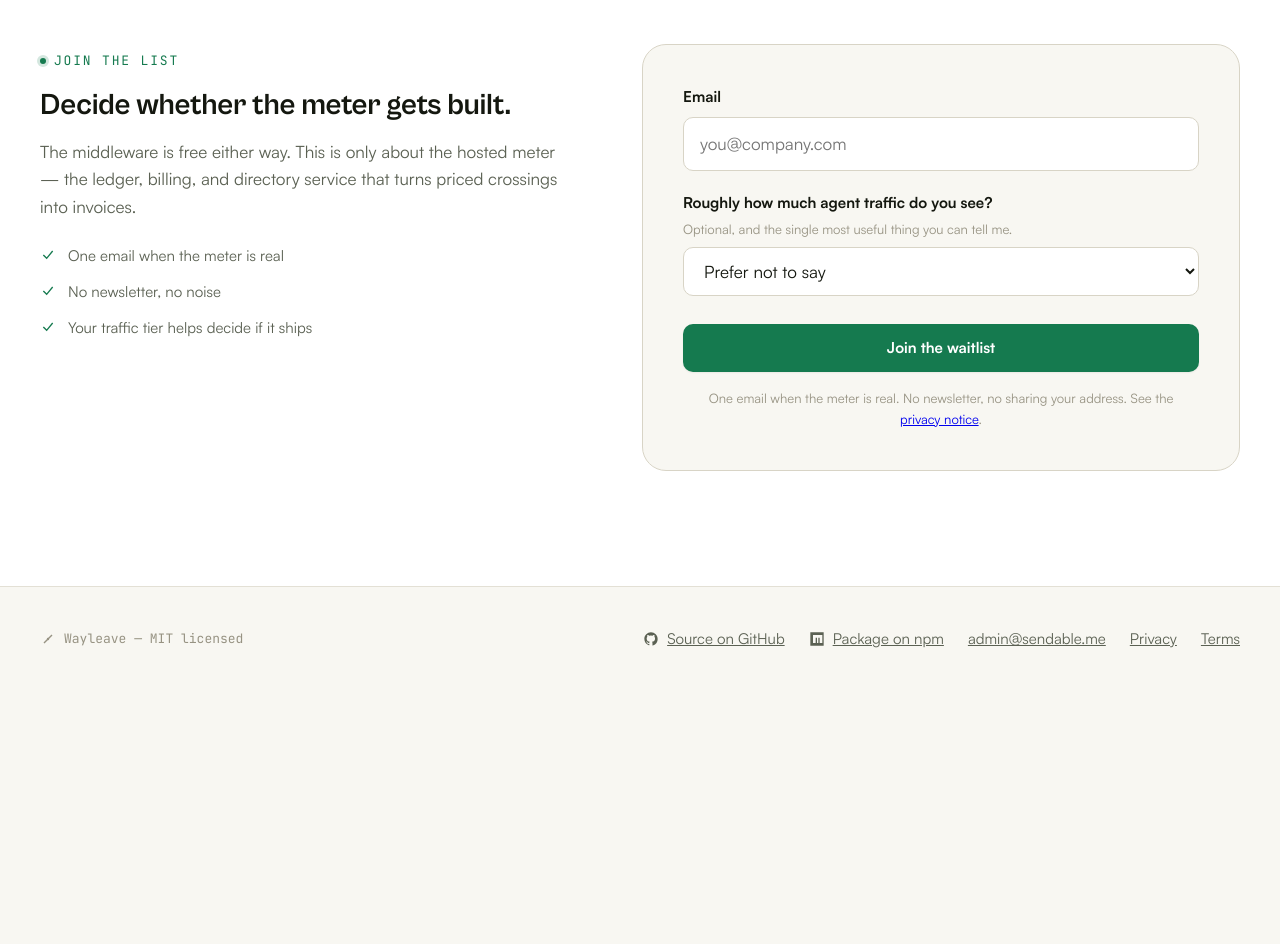
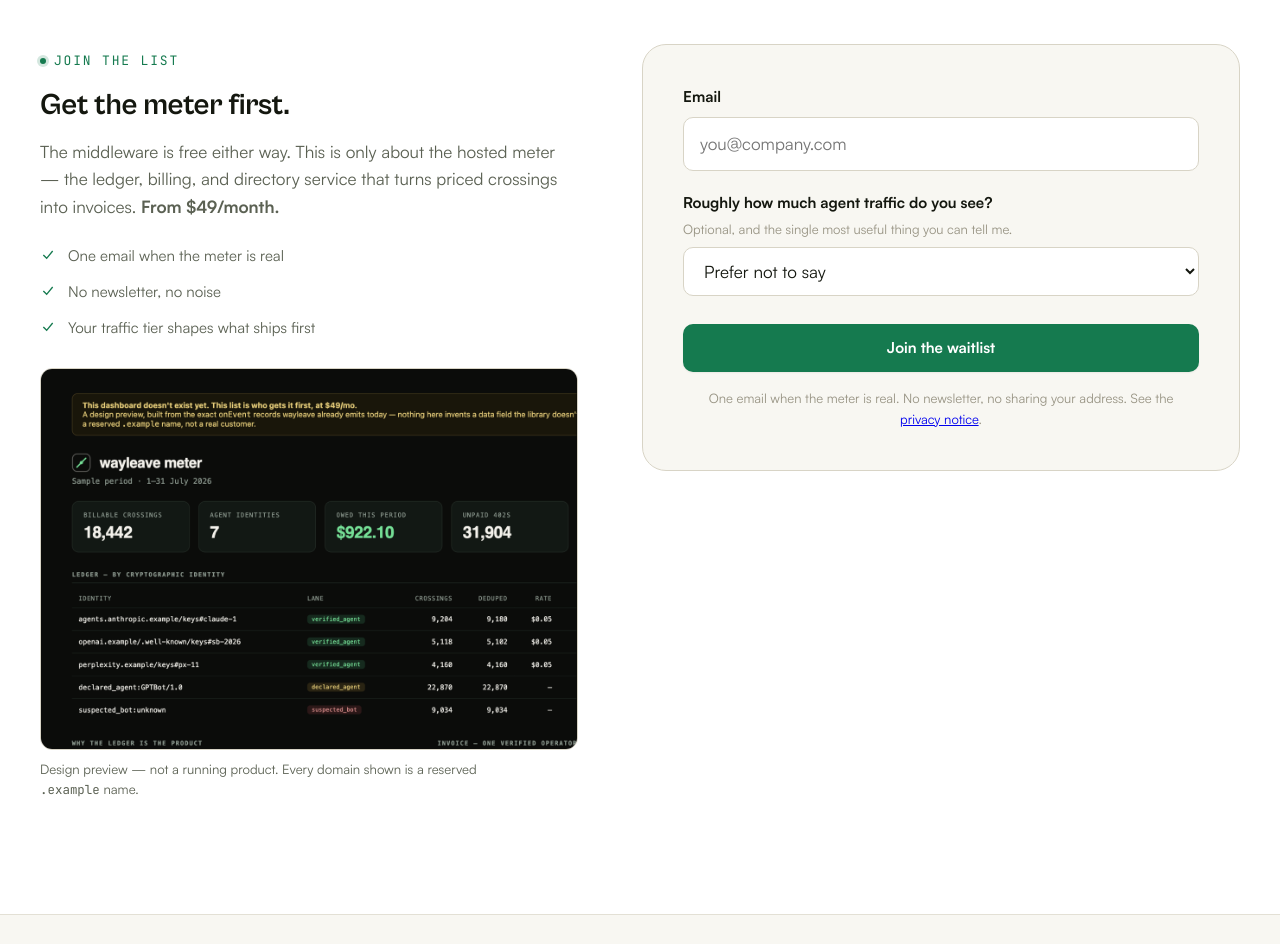
Before and after one commit to gibrancorbin11-hub/wayleave, a website: page site/index.html in a window 1280 px wide. Shown: the part 4000-4944 px from the top of the page. Before the commit the page ends 4691 px from the top, so only its background shows below. Drawn offline with Linux system fonts and the light colour scheme.

Commit message:
Ship the meter design preview into the waitlist section
Static image, not a live link - the dashboard does not exist and nothing
on the page should imply otherwise. The badge is in the image itself, so
it survives being screenshotted out of context.

Also removed the last two places carrying the retired framing:
  'The paid part - what this list decides' -> 'what gets built next'
  'Decide whether the meter gets built.'   -> 'Get the meter first.'
Both implied readers hold a veto that the founder has now decided they
do not hold. Price added beside the form.

```diff
--- a/site/index.html
+++ b/site/index.html
@@ -213,7 +213,7 @@
   <section id="meter" class="meter">
     <div class="container container--wide">
       <div class="eyebrow">The hosted meter</div>
-      <h2 class="section-title reveal">The paid part — what this list decides</h2>
+      <h2 class="section-title reveal">The paid part — what gets built next</h2>
       <p class="section-lede reveal">The middleware emits a usage event for every priced request. Knowing what you're owed means keeping those events durably, deduplicating them, and turning them into something you can invoice against. That's the hosted meter:</p>
 
       <div class="lane-cards" style="display:grid; grid-template-columns:repeat(2,minmax(0,1fr)); gap: var(--space-4);">
@@ -282,13 +282,18 @@
     <div class="container container--wide waitlist__grid">
       <div class="waitlist__copy">
         <div class="eyebrow">Join the list</div>
-        <h2 class="section-title reveal">Decide whether the meter gets built.</h2>
-        <p class="reveal">The middleware is free either way. This is only about the hosted meter — the ledger, billing, and directory service that turns priced crossings into invoices.</p>
+        <h2 class="section-title reveal">Get the meter first.</h2>
+        <p class="reveal">The middleware is free either way. This is only about the hosted meter — the ledger, billing, and directory service that turns priced crossings into invoices. <strong>From $49/month.</strong></p>
         <ul class="waitlist__list reveal">
           <li><svg viewBox="0 0 24 24" fill="none" stroke="currentColor" stroke-width="2"><path d="M5 12l5 5 9-11"/></svg>One email when the meter is real</li>
           <li><svg viewBox="0 0 24 24" fill="none" stroke="currentColor" stroke-width="2"><path d="M5 12l5 5 9-11"/></svg>No newsletter, no noise</li>
-          <li><svg viewBox="0 0 24 24" fill="none" stroke="currentColor" stroke-width="2"><path d="M5 12l5 5 9-11"/></svg>Your traffic tier helps decide if it ships</li>
+          <li><svg viewBox="0 0 24 24" fill="none" stroke="currentColor" stroke-width="2"><path d="M5 12l5 5 9-11"/></svg>Your traffic tier shapes what ships first</li>
         </ul>
+        <figure class="meter-preview reveal">
+          <img src="/meter-preview.png" width="1240" height="879" loading="lazy"
+               alt="Design preview of the wayleave meter: a ledger of agent crossings grouped by cryptographic identity, showing amounts owed per verified agent and unbilled traffic from unsigned agents." />
+          <figcaption>Design preview — not a running product. Every domain shown is a reserved <code>.example</code> name.</figcaption>
+        </figure>
       </div>
 
       <div class="waitlist-form reveal" id="waitlistForm">
--- a/site/style.css
+++ b/site/style.css
@@ -1080,3 +1080,15 @@ pre.codeblock {
     animation: none;
   }
 }
+
+/* Meter design preview in the waitlist section */
+.meter-preview { margin: 28px 0 0; }
+.meter-preview img {
+  width: 100%; height: auto; display: block;
+  border: 1px solid var(--color-border); border-radius: 12px;
+}
+.meter-preview figcaption {
+  margin-top: 10px; font-size: .82rem; line-height: 1.5;
+  color: var(--color-text-muted);
+}
+.meter-preview code { font-family: var(--font-mono); font-size: .95em; }
```
Also changed, not shown: site/meter-preview.png (added).
